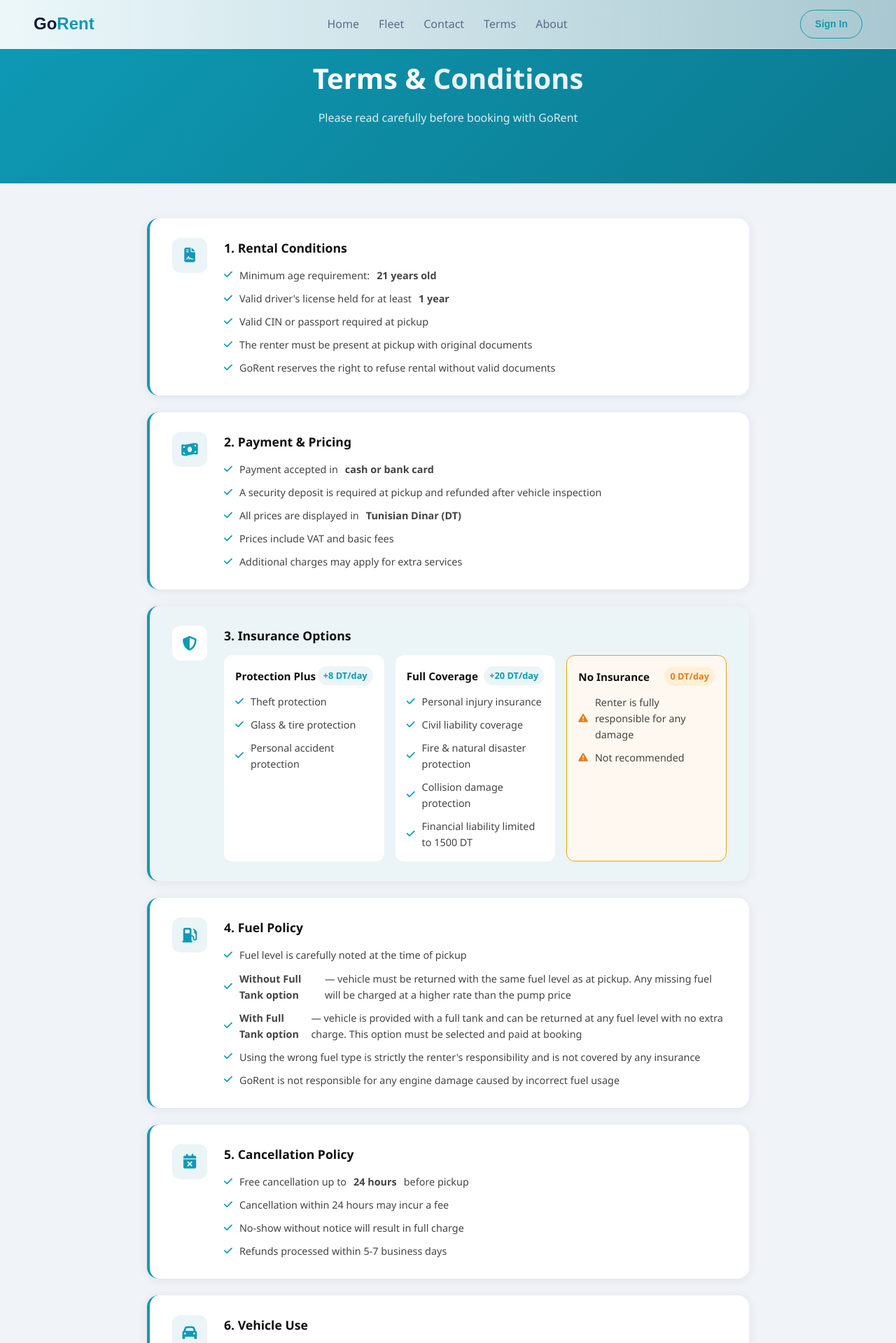
After one commit to douaasalah/locationVoiture, a PHP site: page /terms.php in a window 1280 px wide. The commit adds this page. Shown: the top 1919 px of the page at 70% size. Run offline with PHP 8.4, Linux system fonts and the light colour scheme.

Commit message:
Page terms

```diff
--- a/details.php
+++ b/details.php
@@ -131,7 +131,7 @@ function changePhoto(dir) {
         <li>Minimum age requirement: 21 years old</li>
         <li>Valid driver's license required (held for at least 1 year)</li>
         <li>Security deposit will be refunded after vehicle return inspection</li>
-        <li>Fuel policy: Full to full (return with same fuel level)</li>
+        <li>Fuel policy: Return with same fuel level unless Full Tank option selected</li>
         <li>Cross-border travel is not authorized</li>
         <li>24/7 breakdown assistance included</li>
     </ul>
--- a/navbar.php
+++ b/navbar.php
@@ -11,6 +11,7 @@
     <link rel="stylesheet" href="styles\home.css">
     <link rel="stylesheet" href="styles\car.css">
     <link rel="stylesheet" href="styles\details.css">
+    <link rel="stylesheet" href="styles\terms.css">
     <link rel="stylesheet" href="https://cdnjs.cloudflare.com/ajax/libs/font-awesome/6.5.0/css/all.min.css">
     <script>
         window.onload = function () {
--- /dev/null
+++ b/styles/terms.css
@@ -0,0 +1,145 @@
+.terms-hero {
+    background: linear-gradient(135deg, var(--blue), #0b7a8f);
+    padding: 80px 20px;
+    text-align: center;
+    color: #fff;
+}
+
+.terms-hero h1 {
+    font-size: 2.5rem;
+    font-weight: 800;
+    margin-bottom: 12px;
+}
+
+.terms-hero h1 span {
+    color: var(--blue-soft);
+}
+
+.terms-hero p {
+    font-size: 1rem;
+    opacity: 0.85;
+}
+
+.terms-container {
+    max-width: 900px;
+    margin: 50px auto;
+    padding: 0 20px;
+    display: flex;
+    flex-direction: column;
+    gap: 24px;
+}
+
+.terms-card {
+    background: #fff;
+    border-radius: 16px;
+    padding: 28px 32px;
+    box-shadow: 0 2px 16px rgba(0,0,0,0.07);
+    display: flex;
+    gap: 24px;
+    align-items: flex-start;
+    border-left: 4px solid var(--blue);
+}
+
+.terms-card.accent {
+    background: var(--blue-soft);
+    border-left: 4px solid var(--blue);
+}
+
+.terms-icon {
+    width: 50px;
+    height: 50px;
+    min-width: 50px;
+    background: var(--blue-soft);
+    border-radius: 12px;
+    display: flex;
+    align-items: center;
+    justify-content: center;
+    font-size: 1.3rem;
+    color: var(--blue);
+}
+
+.terms-card.accent .terms-icon {
+    background: #fff;
+}
+
+.terms-content {
+    flex: 1;
+}
+
+.terms-content h2 {
+    font-size: 1.1rem;
+    font-weight: 700;
+    color: #111;
+    margin-bottom: 14px;
+}
+
+.terms-content ul {
+    list-style: none;
+    padding: 0;
+    margin: 0;
+    display: flex;
+    flex-direction: column;
+    gap: 10px;
+}
+
+.terms-content ul li {
+    display: flex;
+    align-items: center;
+    gap: 10px;
+    font-size: 0.9rem;
+    color: #444;
+}
+
+.terms-content ul li i.fa-check {
+    color: var(--blue);
+    font-size: 0.85rem;
+    flex-shrink: 0;
+}
+
+.terms-content ul li i.fa-triangle-exclamation {
+    color: #e67e22;
+    font-size: 0.85rem;
+    flex-shrink: 0;
+}
+
+.insurance-grid {
+    display: grid;
+    grid-template-columns: repeat(3, 1fr);
+    gap: 16px;
+    margin-top: 8px;
+}
+
+.insurance-item {
+    background: #fff;
+    border-radius: 12px;
+    padding: 16px;
+}
+
+.insurance-item.no-insurance {
+    background: #fff8f0;
+    border: 1px solid #f0a500;
+}
+
+.insurance-item h4 {
+    font-size: 0.95rem;
+    font-weight: 700;
+    color: #111;
+    margin-bottom: 12px;
+    display: flex;
+    justify-content: space-between;
+    align-items: center;
+}
+
+.insurance-item h4 span {
+    font-size: 0.8rem;
+    background: var(--blue-soft);
+    color: var(--blue);
+    padding: 3px 8px;
+    border-radius: 20px;
+    font-weight: 600;
+}
+
+.insurance-item.no-insurance h4 span {
+    background: #fff0d6;
+    color: #e67e22;
+}
--- /dev/null
+++ b/terms.php
@@ -0,0 +1,140 @@
+<?php include 'navbar.php'; ?>
+
+<div class="terms-hero">
+    <h1>Terms & <span>Conditions</span></h1>
+    <p>Please read carefully before booking with GoRent</p>
+</div>
+
+<div class="terms-container">
+
+    <div class="terms-card">
+        <div class="terms-icon"><i class="fa-solid fa-file-contract"></i></div>
+        <div class="terms-content">
+            <h2>1. Rental Conditions</h2>
+            <ul>
+                <li><i class="fa-solid fa-check"></i> Minimum age requirement: <strong>21 years old</strong></li>
+                <li><i class="fa-solid fa-check"></i> Valid driver's license held for at least <strong>1 year</strong></li>
+                <li><i class="fa-solid fa-check"></i> Valid CIN or passport required at pickup</li>
+                <li><i class="fa-solid fa-check"></i> The renter must be present at pickup with original documents</li>
+                <li><i class="fa-solid fa-check"></i> GoRent reserves the right to refuse rental without valid documents</li>
+            </ul>
+        </div>
+    </div>
+
+    <div class="terms-card">
+        <div class="terms-icon"><i class="fa-solid fa-money-bill-wave"></i></div>
+        <div class="terms-content">
+            <h2>2. Payment & Pricing</h2>
+            <ul>
+                <li><i class="fa-solid fa-check"></i> Payment accepted in <strong>cash or bank card</strong></li>
+                <li><i class="fa-solid fa-check"></i> A security deposit is required at pickup and refunded after vehicle inspection</li>
+                <li><i class="fa-solid fa-check"></i> All prices are displayed in <strong>Tunisian Dinar (DT)</strong></li>
+                <li><i class="fa-solid fa-check"></i> Prices include VAT and basic fees</li>
+                <li><i class="fa-solid fa-check"></i> Additional charges may apply for extra services</li>
+            </ul>
+        </div>
+    </div>
+
+    <div class="terms-card accent">
+        <div class="terms-icon"><i class="fa-solid fa-shield-alt"></i></div>
+        <div class="terms-content">
+            <h2>3. Insurance Options</h2>
+            <div class="insurance-grid">
+                <div class="insurance-item">
+                    <h4>Protection Plus <span>+8 DT/day</span></h4>
+                    <ul>
+                        <li><i class="fa-solid fa-check"></i> Theft protection</li>
+                        <li><i class="fa-solid fa-check"></i> Glass & tire protection</li>
+                        <li><i class="fa-solid fa-check"></i> Personal accident protection</li>
+                    </ul>
+                </div>
+                <div class="insurance-item">
+                    <h4>Full Coverage <span>+20 DT/day</span></h4>
+                    <ul>
+                        <li><i class="fa-solid fa-check"></i> Personal injury insurance</li>
+                        <li><i class="fa-solid fa-check"></i> Civil liability coverage</li>
+                        <li><i class="fa-solid fa-check"></i> Fire & natural disaster protection</li>
+                        <li><i class="fa-solid fa-check"></i> Collision damage protection</li>
+                        <li><i class="fa-solid fa-check"></i> Financial liability limited to 1500 DT</li>
+                    </ul>
+                </div>
+                <div class="insurance-item no-insurance">
+                    <h4>No Insurance <span>0 DT/day</span></h4>
+                    <ul>
+                        <li><i class="fa-solid fa-triangle-exclamation"></i> Renter is fully responsible for any damage</li>
+                        <li><i class="fa-solid fa-triangle-exclamation"></i> Not recommended</li>
+                    </ul>
+                </div>
+            </div>
+        </div>
+    </div>
+
+    <div class="terms-card">
+    <div class="terms-icon"><i class="fa-solid fa-gas-pump"></i></div>
+    <div class="terms-content">
+        <h2>4. Fuel Policy</h2>
+        <ul>
+            <li><i class="fa-solid fa-check"></i> Fuel level is carefully noted at the time of pickup</li>
+            <li><i class="fa-solid fa-check"></i> <strong>Without Full Tank option</strong> — vehicle must be returned with the same fuel level as at pickup. Any missing fuel will be charged at a higher rate than the pump price</li>
+            <li><i class="fa-solid fa-check"></i> <strong>With Full Tank option</strong> — vehicle is provided with a full tank and can be returned at any fuel level with no extra charge. This option must be selected and paid at booking</li>
+            <li><i class="fa-solid fa-check"></i> Using the wrong fuel type is strictly the renter's responsibility and is not covered by any insurance</li>
+            <li><i class="fa-solid fa-check"></i> GoRent is not responsible for any engine damage caused by incorrect fuel usage</li>
+        </ul>
+    </div>
+</div>
+
+    <div class="terms-card">
+        <div class="terms-icon"><i class="fa-solid fa-calendar-xmark"></i></div>
+        <div class="terms-content">
+            <h2>5. Cancellation Policy</h2>
+            <ul>
+                <li><i class="fa-solid fa-check"></i> Free cancellation up to <strong>24 hours</strong> before pickup</li>
+                <li><i class="fa-solid fa-check"></i> Cancellation within 24 hours may incur a fee</li>
+                <li><i class="fa-solid fa-check"></i> No-show without notice will result in full charge</li>
+                <li><i class="fa-solid fa-check"></i> Refunds processed within 5-7 business days</li>
+            </ul>
+        </div>
+    </div>
+
+    <div class="terms-card">
+        <div class="terms-icon"><i class="fa-solid fa-car"></i></div>
+        <div class="terms-content">
+            <h2>6. Vehicle Use</h2>
+            <ul>
+                <li><i class="fa-solid fa-check"></i> Vehicle must not leave <strong>Tunisian territory</strong></li>
+                <li><i class="fa-solid fa-check"></i> Vehicle must not be used for racing or illegal activities</li>
+                <li><i class="fa-solid fa-check"></i> Only authorized drivers may operate the vehicle</li>
+            </ul>
+        </div>
+    </div>
+
+    <div class="terms-card">
+        <div class="terms-icon"><i class="fa-solid fa-triangle-exclamation"></i></div>
+        <div class="terms-content">
+            <h2>7. Damage & Accidents</h2>
+            <ul>
+                <li><i class="fa-solid fa-check"></i> Any accident must be reported to GoRent <strong>immediately</strong></li>
+                <li><i class="fa-solid fa-check"></i> A police report must be filed in case of accident or theft</li>
+                <li><i class="fa-solid fa-check"></i> Interior damage is not covered by insurance</li>
+                <li><i class="fa-solid fa-check"></i> GoRent must be contacted before any repair is made</li>
+            </ul>
+        </div>
+    </div>
+
+    <div class="terms-card">
+        <div class="terms-icon"><i class="fa-solid fa-lock"></i></div>
+        <div class="terms-content">
+            <h2>8. Privacy Policy</h2>
+            <ul>
+                <li><i class="fa-solid fa-check"></i> Personal data is collected only for rental purposes</li>
+                <li><i class="fa-solid fa-check"></i> Your data is never sold or shared with third parties</li>
+                <li><i class="fa-solid fa-check"></i> Data is stored securely and protected</li>
+                <li><i class="fa-solid fa-check"></i> You may request deletion of your data at any time</li>
+                <li><i class="fa-solid fa-check"></i> Contact us at GoRent@gmail.com for any privacy concerns</li>
+            </ul>
+        </div>
+    </div>
+
+</div>
+
+<?php include 'footer.php'; ?>
```
